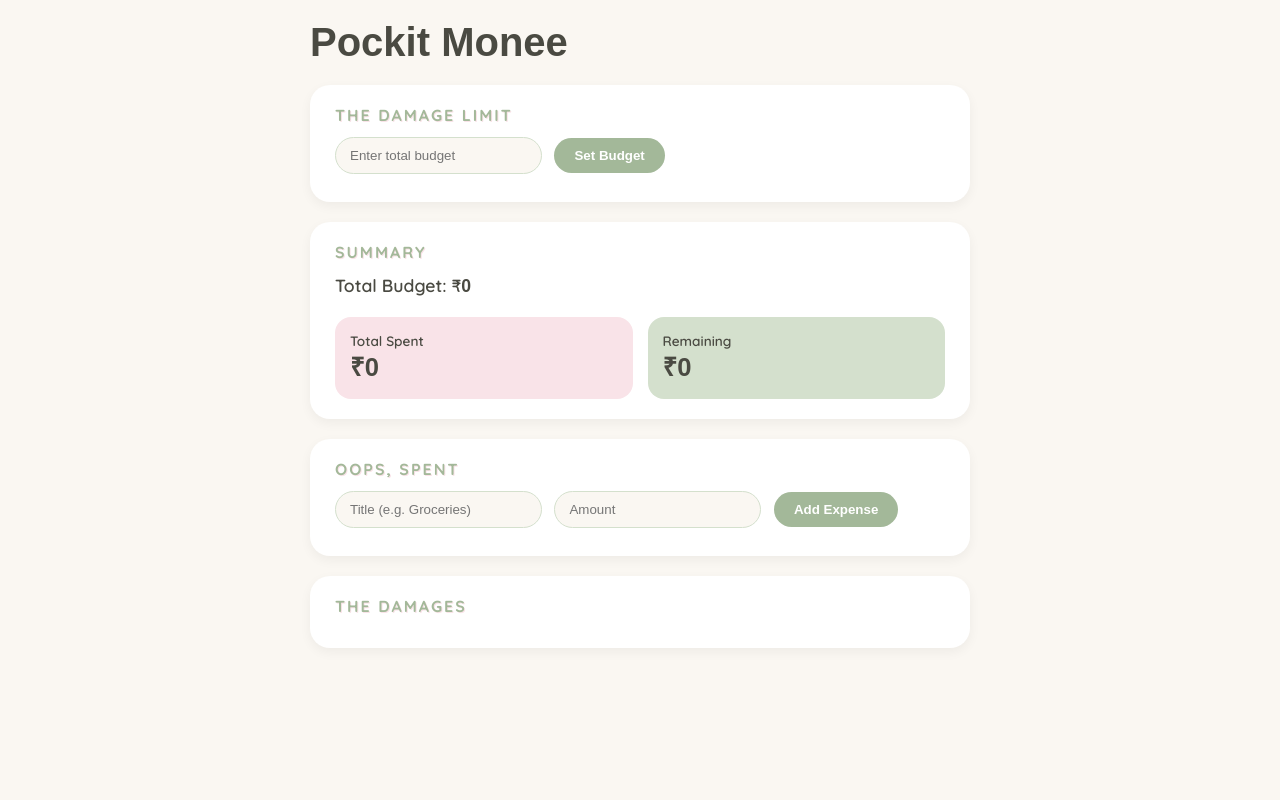
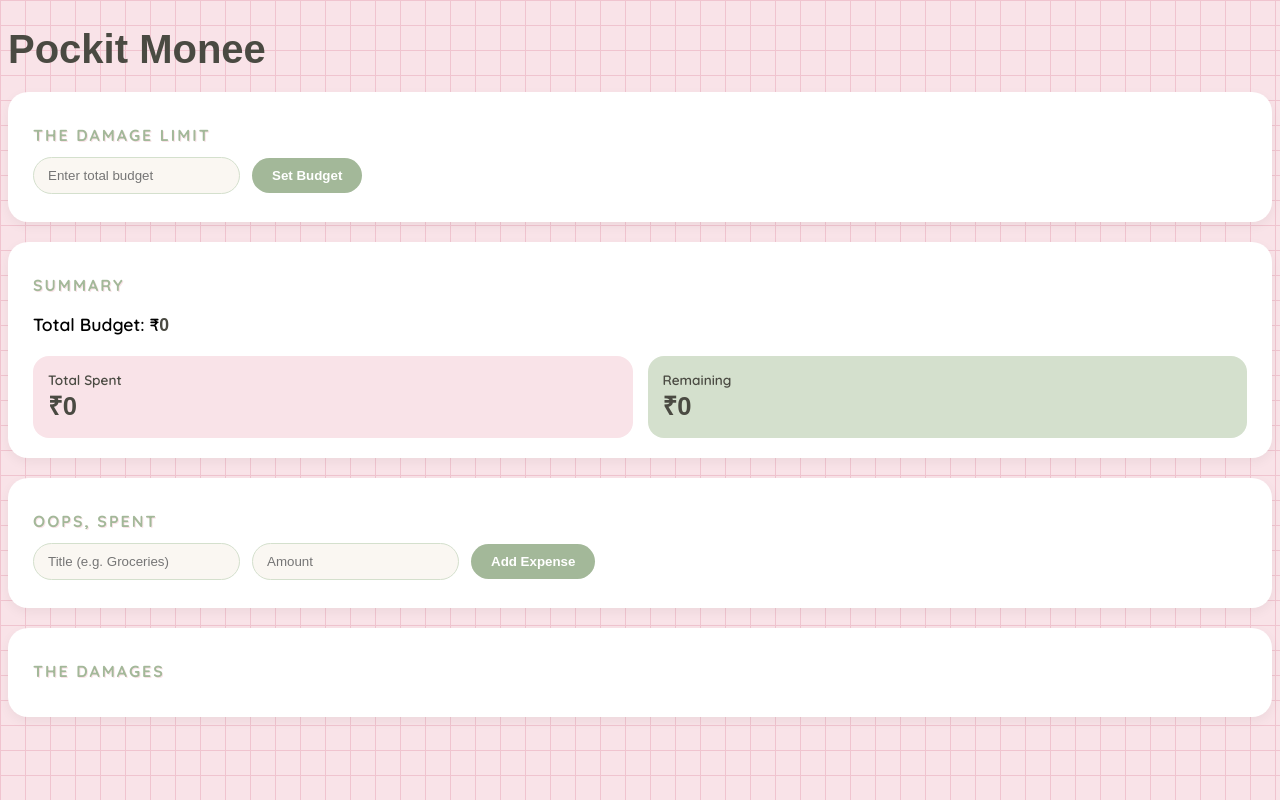
Before and after one commit to simakhter1109/expense-tracker, a Flask app: page / in a window 1280 px wide. Run offline with Flask 3, Linux system fonts and the light colour scheme.

Commit message:
changed the interface

```diff
--- a/static/style.css
+++ b/static/style.css
@@ -2,24 +2,18 @@
     --sage: #a3b899;
     --sage-light: #d4e0cd;
     --pink: #f0c4cf;
+    --pink-dark: #e888a3;
     --pink-light: #f9e3e8;
     --off-white: #faf7f2;
     --text-dark: #4a4a42;
 }
 
-* {
-    margin: 0;
-    padding: 0;
-    box-sizing: border-box;
-}
-
 body {
-font-family: 'Quicksand', sans-serif;
-    background-color: var(--off-white);
-    color: var(--text-dark);
-    padding: 20px;
-    max-width: 700px;
-    margin: 0 auto;
+    background-color: var(--pink-light);
+    background-image:
+        linear-gradient(var(--pink) 1px, transparent 1px),
+        linear-gradient(90deg, var(--pink) 1px, transparent 1px);
+    background-size: 25px 25px;
 }
 
 h1 {
```
